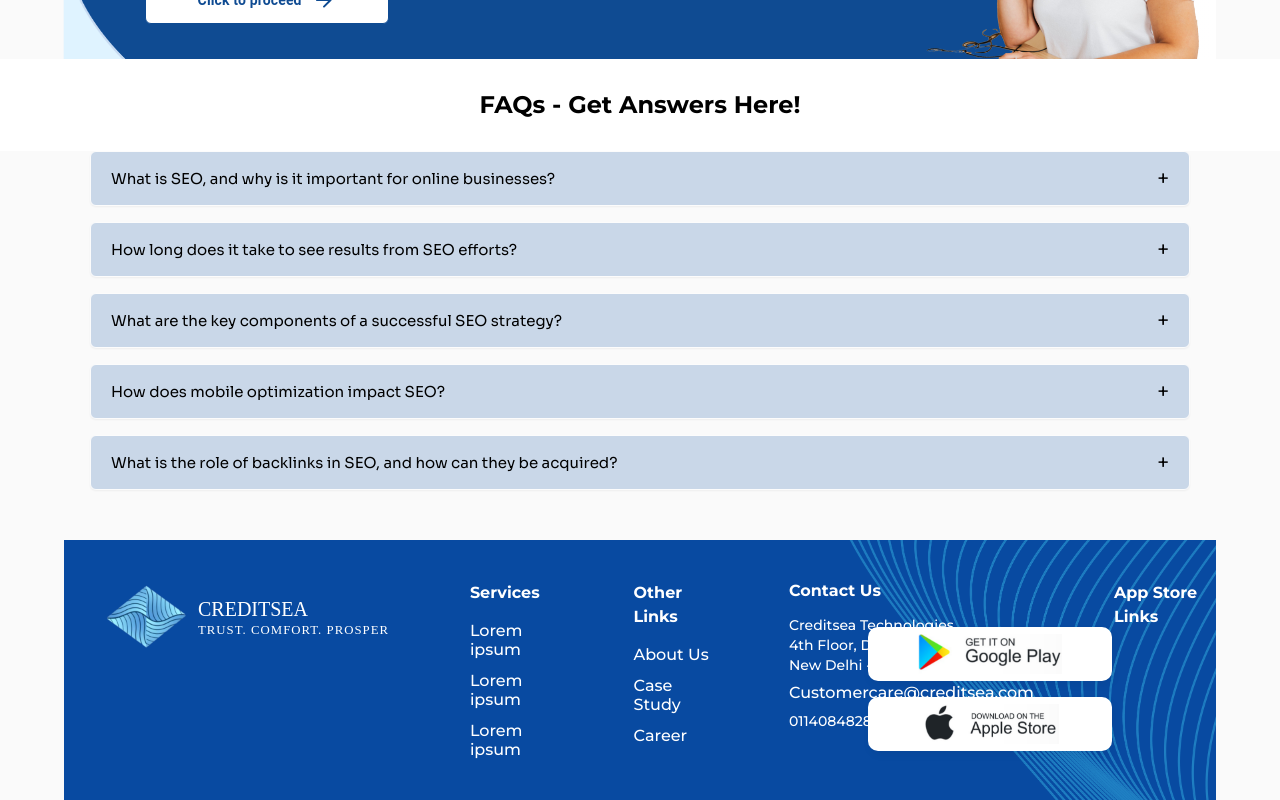
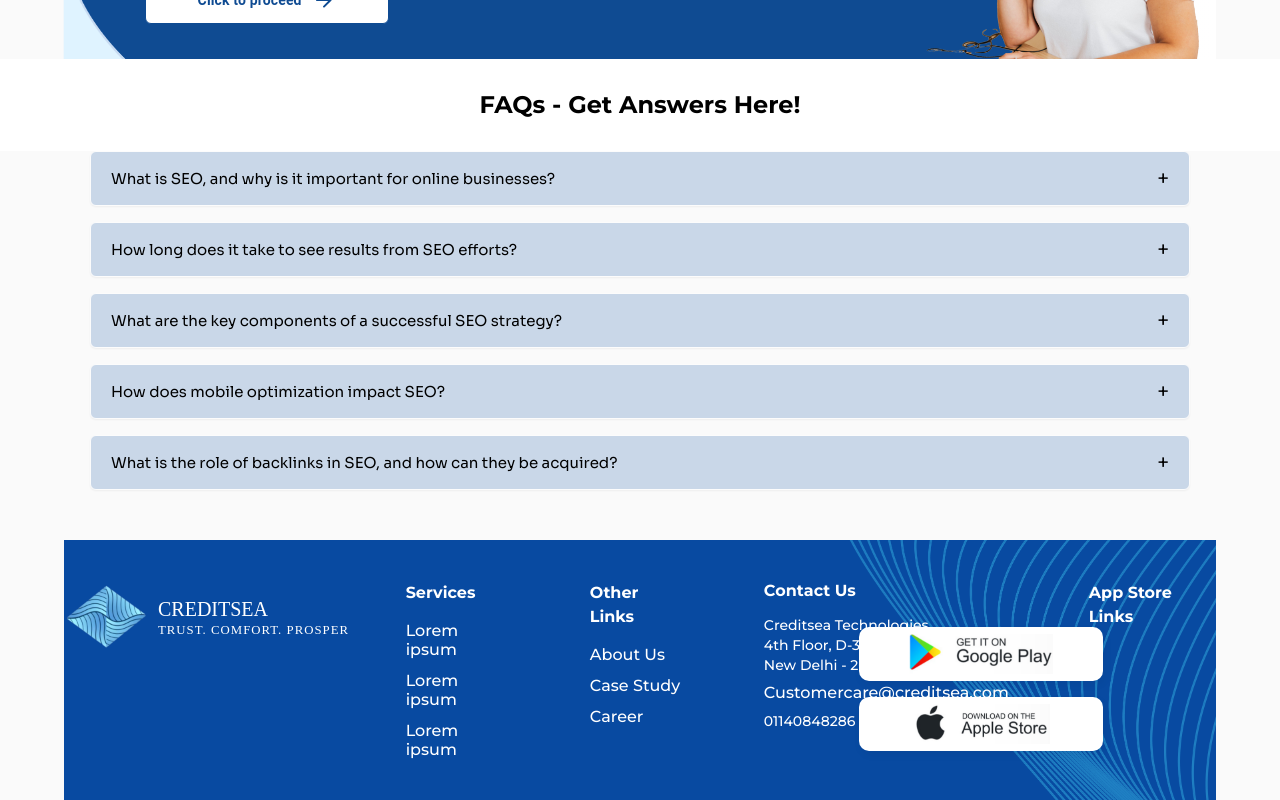
Before and after one commit to amansingh4545/sauvant.ai, a React (Create React App) app: page / in a window 1280 px wide. Shown: the part 3536-4336 px from the top of the page. Built offline with nearby package versions, Linux system fonts and the light colour scheme.

Commit message:
Update Footer.css

```diff
--- a/src/pages/Footer.css
+++ b/src/pages/Footer.css
@@ -1,27 +1,15 @@
 .F1{
-    display: flex;
-    flex-direction: column;
-    justify-content: flex-start;
-    align-items: center;
-    width: 100%;
+    position: relative;
 }
-
 .F2{
     display: flex;
     flex-direction: row;
     justify-content: flex-end;
     align-items: flex-start;
-    width: 100%;
-    padding-left: 20px;
     background-color: rgb(8, 74, 161);
 
-    @media (min-width: 640px) {
-    padding-left: 1.25rem;
-    }
-    @media (min-width: 768px) {
-    padding-left: 2.5rem;
-    gap: 2.5rem;
-    }
+
+
 }
 
 .F3{
@@ -73,3 +61,8 @@
     color: 22px;
     }
 }
+
+.F7{
+    position: absolute;
+    right: 40px;
+}
```
